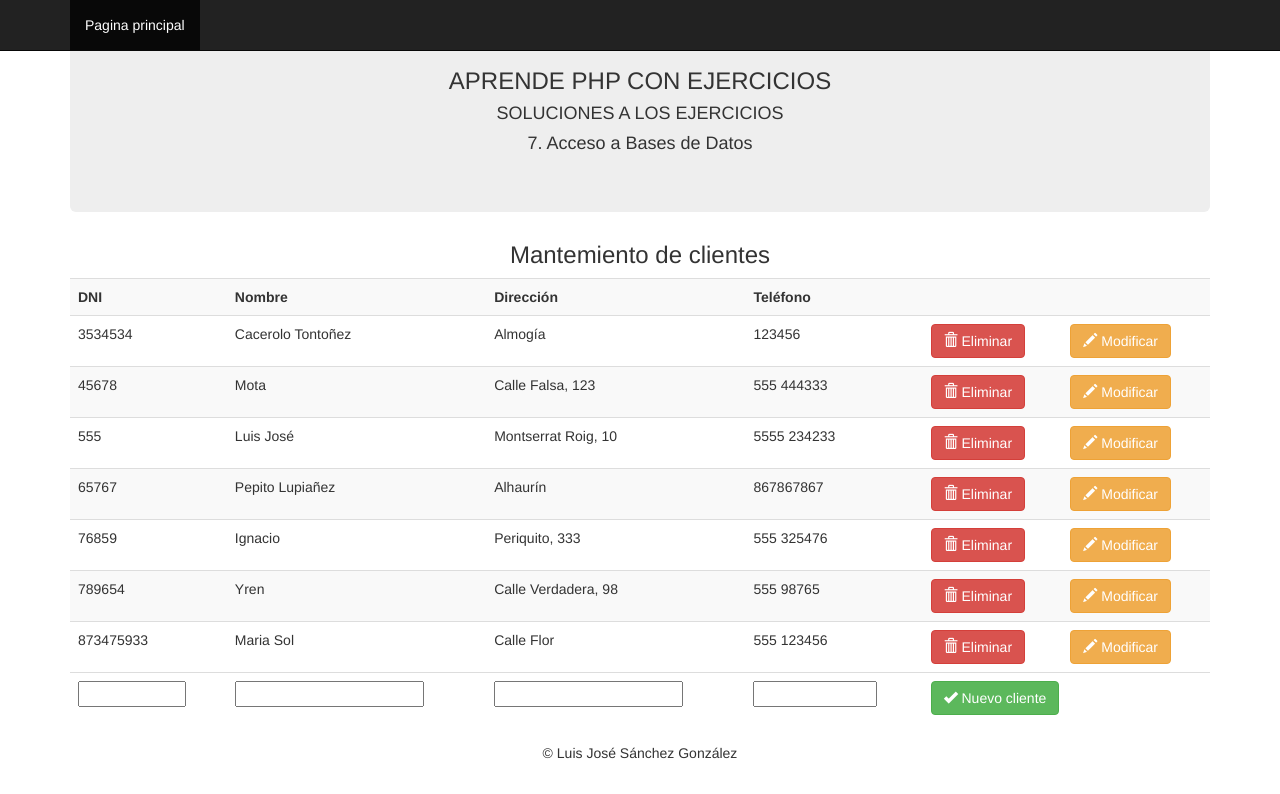
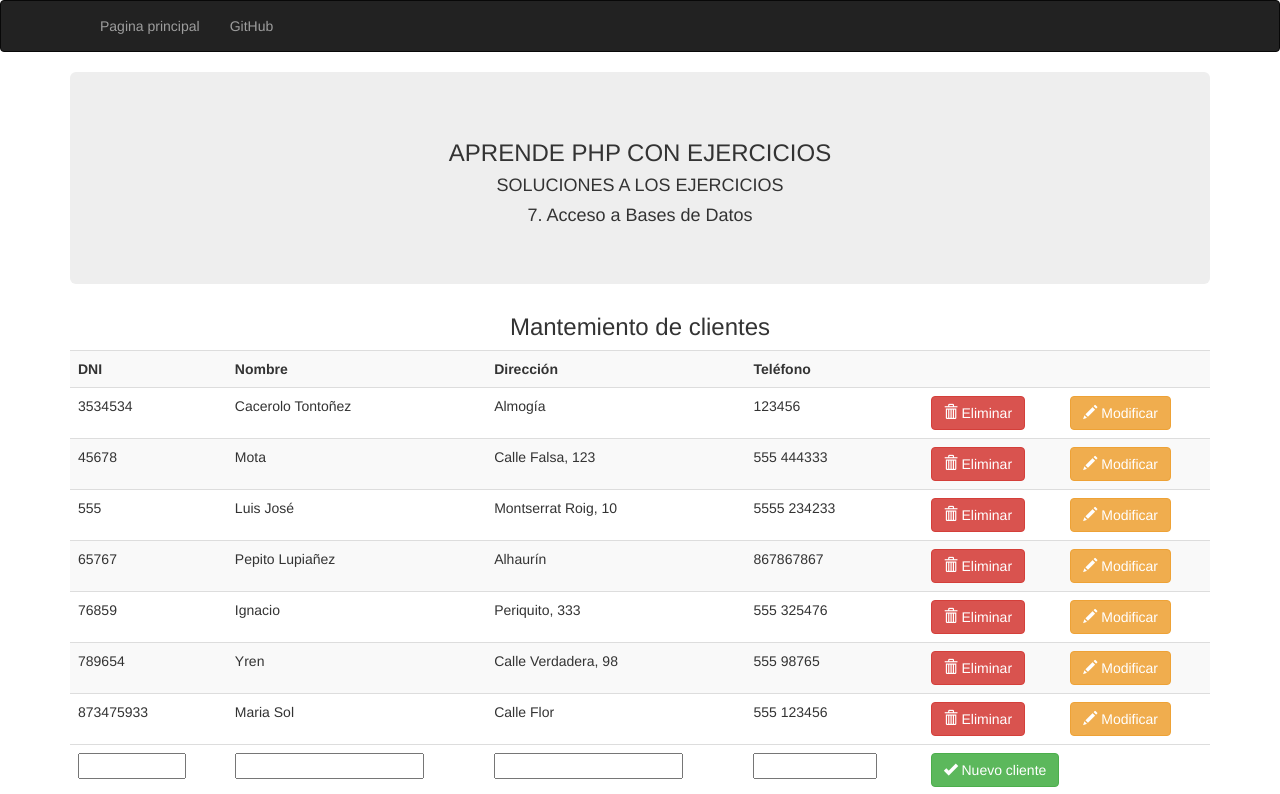
Before and after one commit to LuisJoseSanchez/aprende-php-con-ejercicios, a PHP site: page /pagina.php?ejercicio=01 in a window 1280 px wide. Shown: the top 794 px of the page. Before the commit the page ends 759 px from the top, so only its background shows below. Run offline with PHP 8.4, Linux system fonts and the light colour scheme; data comes from the database, SQL or seed files in the repository; data that the repository does not hold is empty.

Commit message:
Revisando las soluciones a los ejercicios del capítulo 7 - Acceso a Bases de Datos

```diff
--- a/soluciones/07_AccesoABasesDeDatos/01_modificar_cliente.php
+++ b/soluciones/07_AccesoABasesDeDatos/01_modificar_cliente.php
@@ -18,9 +18,9 @@
       Teléfono: <input type="text" name="telefono" value="<?=$telefono?>"><br>
   </div>
       <div class="panel-footer">
-        <input type="submit" class="btn-success" name="accion" value="Modificar">
-
+        <input type="submit" class="btn btn-success" name="accion" value="Modificar">
+        <a class="btn btn-danger" href="pagina.php?ejercicio=01" role="button">Cancelar</a>
+      </div>
     </form>
-
 </div>
 <br><br>
--- a/soluciones/07_AccesoABasesDeDatos/pagina.php
+++ b/soluciones/07_AccesoABasesDeDatos/pagina.php
@@ -9,12 +9,12 @@
     <link href="css/bootstrap.min.css" rel="stylesheet">
   </head>
   <body>
-    <nav class="navbar navbar-inverse navbar-fixed-top">
+    <nav class="navbar navbar-inverse">
       <div class="container">
         <div id="navbar" class="navbar-collapse collapse">
           <ul class="nav navbar-nav">
-            <li class="active"><a href="index.php">Pagina principal</a></li>
-            <li><a href="#"></a></li>
+            <li><a href="index.php">Pagina principal</a></li>
+            <li><a href="https://github.com/LuisJoseSanchez/aprende-php-con-ejercicios">GitHub</a></li>
             <li><a href="#"></a></li>
           </ul>
         </div><!--/.nav-collapse -->
```
Also changed, not shown: soluciones/07_AccesoABasesDeDatos/index.php (+13 -0 lines).
